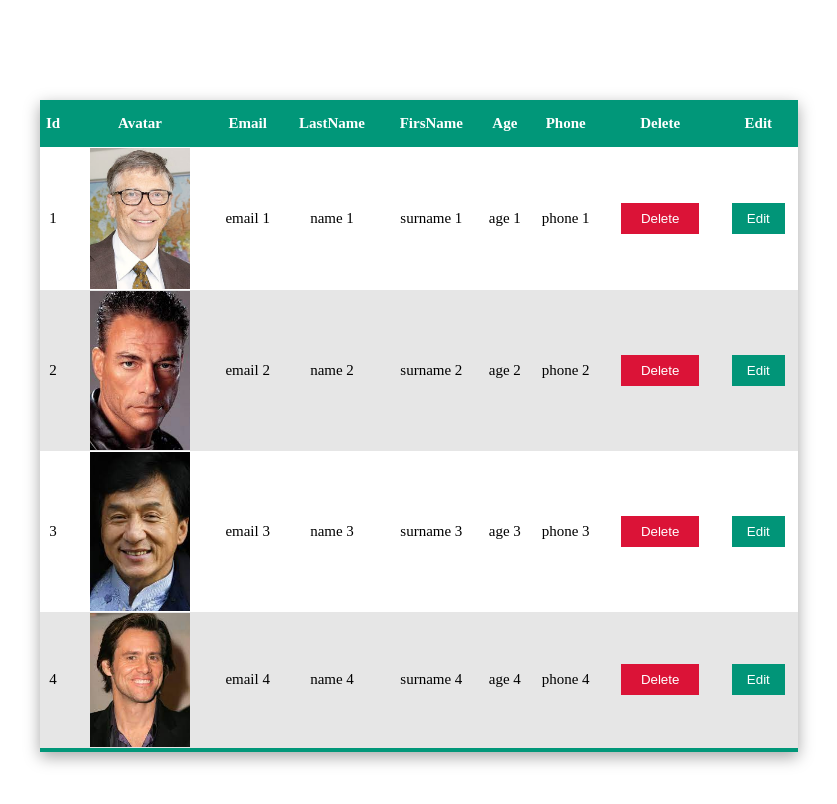
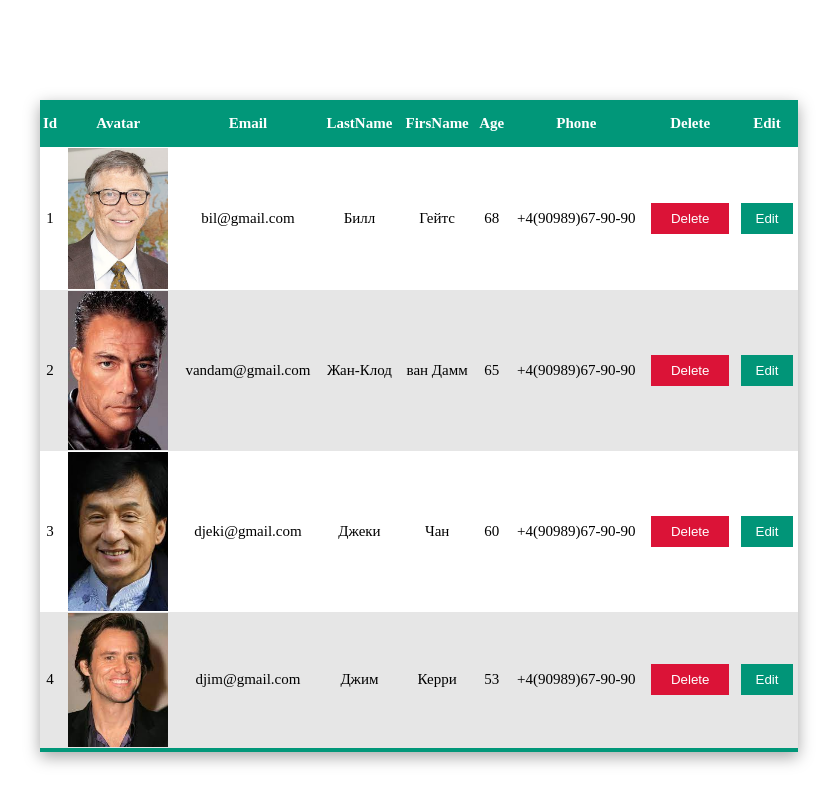
Before and after one commit to virkann/todo-home-class, a plain HTML site: page index.html in a window 1280 px wide. Shown: the whole page, without its empty margins (221-1058 px from the left). Drawn offline with Linux system fonts and the light colour scheme.

Commit message:
modified fail index.html

```diff
--- a/index.html
+++ b/index.html
@@ -7,6 +7,7 @@
     <link rel="stylesheet" href="/style.css" />
   </head>
   <body>
+
     <table>
       <tr>
         <th>Id</th>
@@ -22,11 +23,11 @@
         <tr>
             <td>1</td>
             <td><img class="img" src="/img/bil.jpg" alt="" width="100px" /></td>
-            <td>email 1</td>
-            <td>name 1</td>
-            <td>surname 1</td>
-            <td>age 1</td>
-            <td>phone 1</td>
+            <td>bil@gmail.com</td>
+            <td>Билл </td>
+            <td>Гейтс</td>
+            <td>68</td>
+            <td>+4(90989)67-90-90</td>
             <td><button class="delete">Delete</button></td>
             <td><button class="edit">Edit</button></td>
           </tr>
@@ -35,33 +36,33 @@
       <tr style="background-color:hsl(0, 0%, 90%);">
         <td>2</td>
         <td><img class="img" src="/img/vand.jpg" alt="" width="100px" /></td>
-        <td>email 2</td>
-        <td>name 2</td>
-        <td>surname 2</td>
-        <td>age 2</td>
-        <td>phone 2</td>
+        <td>vandam@gmail.com</td>
+        <td>Жан-Клод </td>
+        <td>ван Дамм</td>
+        <td>65</td>
+        <td>+4(90989)67-90-90</td>
         <td><button class="delete">Delete</button></td>
         <td><button class="edit">Edit</button></td>
       </tr>
       <tr>
         <td>3</td>
         <td><img class="img" src="/img/jeki.jpg" alt="" width="100px" /></td>
-        <td>email 3</td>
-        <td>name 3</td>
-        <td>surname 3</td>
-        <td>age 3</td>
-        <td>phone 3</td>
+        <td>djeki@gmail.com</td>
+        <td>Джеки </td>
+        <td>Чан</td>
+        <td>60</td>
+        <td>+4(90989)67-90-90</td>
         <td><button class="delete">Delete</button></td>
         <td><button class="edit">Edit</button></td>
       </tr>
       <tr style="background-color:hsl(0, 0%, 90%);">
         <td>4</td>
         <td><img class="img" src="/img/djim.jpg" alt="" width="100px" /></td>
-        <td>email 4</td>
-        <td>name 4</td>
-        <td>surname 4</td>
-        <td>age 4</td>
-        <td>phone 4</td>
+        <td>djim@gmail.com</td>
+        <td>Джим</td>
+        <td>Керри</td>
+        <td>53</td>
+        <td>+4(90989)67-90-90</td>
         <td><button class="delete">Delete</button></td>
         <td><button class="edit">Edit</button></td>
       </tr>
```
